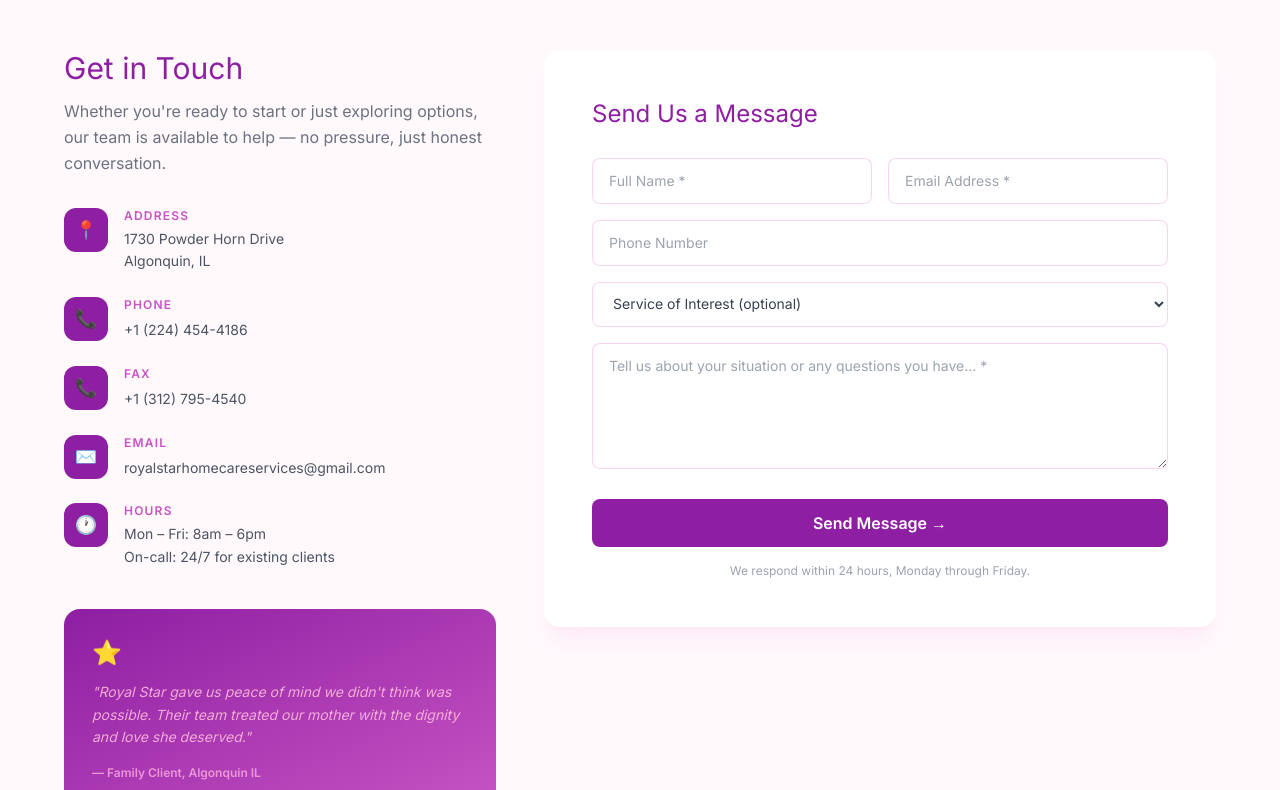
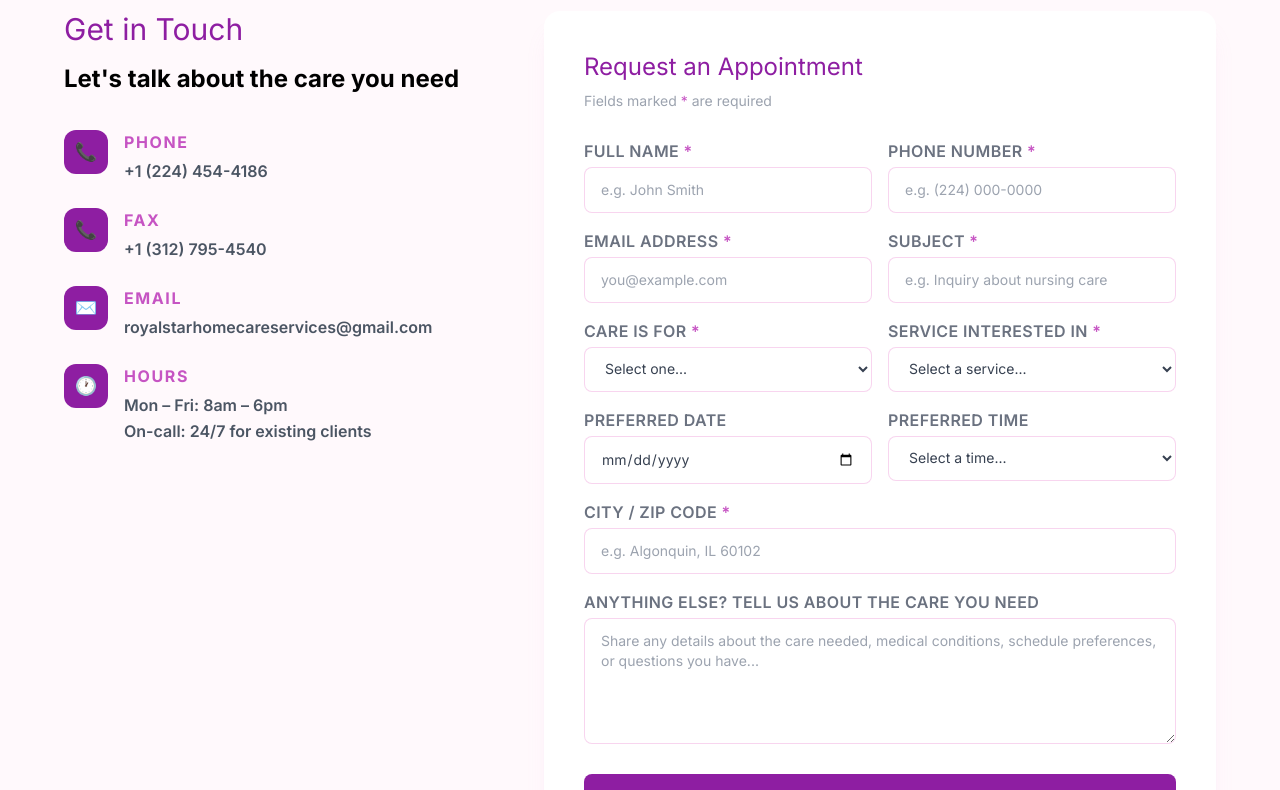
Before and after one commit to dedayorr/Royal-Star-Home-Care, a React (Create React App) app: page /contact in a window 1280 px wide. Shown: the part 520-1310 px from the top of the page. Built offline with nearby package versions, Linux system fonts and the light colour scheme.

Commit message:
appointment

```diff
--- a/src/pages/Contact.js
+++ b/src/pages/Contact.js
@@ -4,12 +4,10 @@
 const inputCls =
   "w-full px-4 py-3 rounded-lg border border-soft/40 text-sm text-gray-700 outline-none focus:border-secondary transition-colors bg-white font-sans";
 
+const selectCls = (val) =>
+  `${inputCls} ${!val ? "text-gray-400" : "text-gray-700"}`;
+
 const info = [
-  {
-    icon: "📍",
-    label: "Address",
-    value: "1730 Powder Horn Drive\nAlgonquin, IL",
-  },
   {
     icon: "📞",
     label: "Phone",
@@ -38,9 +36,14 @@
 export default function Contact() {
   const [form, setForm] = useState({
     name: "",
+    phone: "",
     email: "",
-    phone: "",
+    subject: "",
+    careFor: "",
     service: "",
+    preferredDate: "",
+    preferredTime: "",
+    cityZip: "",
     message: "",
   });
   const [submitted, setSubmitted] = useState(false);
@@ -59,7 +62,7 @@
           >
             Book An Appointment
           </h1>
-          <p className="text-white max-w-xl mx-auto leading-relaxed text-[20px]">
+          <p className="text-white max-w-xl mx-auto leading-relaxed text-[18px]">
             Request care or a free consultation. Share a few details and our
             team will reach out — no obligation, and help is available 24/7.
           </p>
@@ -68,14 +71,14 @@
 
       <section className="section-pad bg-blush/10">
         <div className="container-max grid grid-cols-1 lg:grid-cols-5 gap-12 items-start">
+
           {/* Info */}
           <AnimatedSection direction="left" className="lg:col-span-2">
             <h2 className="font-serif text-3xl text-primary mb-3">
               Get in Touch
             </h2>
-            <p className="text-gray-500 leading-relaxed mb-8">
-              Whether you're ready to start or just exploring options, our team
-              is available to help — no pressure, just honest conversation.
+            <p className="leading-relaxed mb-8 text-black text-2xl font-bold">
+              Let's talk about the care you need
             </p>
             <div className="flex flex-col gap-6 mb-10">
               {info.map((item) => (
@@ -84,18 +87,18 @@
                     {item.icon}
                   </div>
                   <div>
-                    <div className="text-xs font-semibold tracking-widest uppercase text-secondary mb-1">
+                    <div className="font-bold text-l tracking-widest uppercase text-secondary mb-1">
                       {item.label}
                     </div>
                     {item.href ? (
                       <a
                         href={item.href}
-                        className="text-sm text-gray-600 leading-relaxed hover:text-primary transition-colors break-words whitespace-pre-line"
+                        className="font-semibold text-gray-600 leading-relaxed hover:text-primary transition-colors break-words whitespace-pre-line "
                       >
                         {item.value}
                       </a>
                     ) : (
-                      <div className="text-sm text-gray-600 leading-relaxed whitespace-pre-line">
+                      <div className="font-semibold text-gray-600 leading-relaxed whitespace-pre-line ">
                         {item.value}
                       </div>
                     )}
@@ -104,18 +107,16 @@
               ))}
             </div>
 
-            {/* Testimonial */}
-            <div className="bg-gradient-to-br from-primary to-secondary rounded-2xl p-7 text-blush">
-              <div className="text-2xl mb-3">⭐</div>
-              <p className="text-sm leading-relaxed text-blush/85 italic">
-                "Royal Star gave us peace of mind we didn't think was possible.
-                Their team treated our mother with the dignity and love she
-                deserved."
+            {/* Reassurance card */}
+            {/* <div className="bg-gradient-to-br from-primary to-secondary rounded-2xl p-7 text-blush">
+              <div className="text-3xl mb-3">💜</div>
+              <h4 className="font-serif text-lg mb-2">We're Here for You</h4>
+              <p className="text-sm leading-relaxed text-blush/85">
+                Whether you're just exploring options or ready to start, our
+                care coordinators are available to guide you every step of the
+                way — with no pressure and no obligation.
               </p>
-              <p className="text-xs text-soft font-semibold mt-4">
-                — Family Client, Algonquin IL
-              </p>
-            </div>
+            </div> */}
           </AnimatedSection>
 
           {/* Form */}
@@ -123,35 +124,71 @@
             {submitted ? (
               <div className="bg-gradient-to-br from-primary to-secondary rounded-2xl p-16 text-center text-blush">
                 <div className="text-6xl mb-5">💛</div>
-                <h3 className="font-serif text-3xl mb-3">Message Sent!</h3>
-                <p className="text-blush/80 leading-relaxed">
-                  Thank you for reaching out. A member of our team will contact
-                  you within 24 hours.
+                <h3 className="font-serif text-3xl mb-3">Request Received!</h3>
+                <p className="text-blush/80 leading-relaxed mb-6">
+                  Thank you for reaching out to Royal Star Home Care. A member
+                  of our team will contact you within 24 hours to confirm your
+                  appointment.
                 </p>
+                <button
+                  onClick={() => setSubmitted(false)}
+                  className="bg-white text-primary px-6 py-3 rounded-lg font-semibold hover:bg-blush transition-colors"
+                >
+                  Submit Another Request
+                </button>
               </div>
             ) : (
               <form
-                onSubmit={(e) => {
-                  e.preventDefault();
-                  setSubmitted(true);
-                }}
-                className="bg-white rounded-2xl p-8 md:p-12 shadow-xl shadow-soft/10"
+                onSubmit={(e) => { e.preventDefault(); setSubmitted(true); }}
+                className="bg-white rounded-2xl p-8 md:p-10 shadow-xl shadow-soft/10"
               >
-                <h3 className="font-serif text-2xl text-primary mb-7">
-                  Send Us a Message
+                <h3 className="font-serif text-2xl text-primary mb-2">
+                  Request an Appointment
                 </h3>
+                <p className="text-gray-400 text-sm mb-7">
+                  Fields marked <span className="text-secondary">*</span> are required
+                </p>
+
+                {/* Row 1 — Name & Phone */}
                 <div className="grid grid-cols-1 sm:grid-cols-2 gap-4 mb-4">
+                  <div>
+                    <label className=" font-semibold text-gray-500 uppercase tracking-wide mb-1 block">
+                      Full Name <span className="text-secondary">*</span>
+                    </label>
                     <input
                       name="name"
-                    placeholder="Full Name *"
+                      placeholder="e.g. John Smith"
                       required
                       value={form.name}
                       onChange={onChange}
                       className={inputCls}
                     />
+                  </div>
+                  <div>
+                    <label className=" font-semibold text-gray-500 uppercase tracking-wide mb-1 block">
+                      Phone Number <span className="text-secondary">*</span>
+                    </label>
+                    <input
+                      name="phone"
+                      placeholder="e.g. (224) 000-0000"
+                      type="tel"
+                      required
+                      value={form.phone}
+                      onChange={onChange}
+                      className={inputCls}
+                    />
+                  </div>
+                </div>
+
+                {/* Row 2 — Email & Subject */}
+                <div className="grid grid-cols-1 sm:grid-cols-2 gap-4 mb-4">
+                  <div>
+                    <label className=" font-semibold text-gray-500 uppercase tracking-wide mb-1 block">
+                      Email Address <span className="text-secondary">*</span>
+                    </label>
                     <input
                       name="email"
-                    placeholder="Email Address *"
+                      placeholder="you@example.com"
                       type="email"
                       required
                       value={form.email}
@@ -159,51 +196,135 @@
                       className={inputCls}
                     />
                   </div>
+                  <div>
+                    <label className=" font-semibold text-gray-500 uppercase tracking-wide mb-1 block">
+                      Subject <span className="text-secondary">*</span>
+                    </label>
                     <input
-                  name="phone"
-                  placeholder="Phone Number"
-                  type="tel"
-                  value={form.phone}
+                      name="subject"
+                      placeholder="e.g. Inquiry about nursing care"
+                      required
+                      value={form.subject}
                       onChange={onChange}
-                  className={`${inputCls} mb-4`}
+                      className={inputCls}
                     />
+                  </div>
+                </div>
+
+                {/* Row 3 — Care For & Service */}
+                <div className="grid grid-cols-1 sm:grid-cols-2 gap-4 mb-4">
+                  <div>
+                    <label className=" font-semibold text-gray-500 uppercase tracking-wide mb-1 block">
+                      Care is for <span className="text-secondary">*</span>
+                    </label>
+                    <select
+                      name="careFor"
+                      required
+                      value={form.careFor}
+                      onChange={onChange}
+                      className={selectCls(form.careFor)}
+                    >
+                      <option value="">Select one...</option>
+                      <option>Myself</option>
+                      <option>A Loved One</option>
+                      <option>A Patient / Client</option>
+                    </select>
+                  </div>
+                  <div>
+                    <label className=" font-semibold text-gray-500 uppercase tracking-wide mb-1 block">
+                      Service Interested In <span className="text-secondary">*</span>
+                    </label>
                     <select
                       name="service"
+                      required
                       value={form.service}
                       onChange={onChange}
-                  className={`${inputCls} mb-4 ${
-                    !form.service ? "text-gray-400" : ""
-                  }`}
+                      className={selectCls(form.service)}
                     >
-                  <option value="">Service of Interest (optional)</option>
-                  {[
-                  "Pediatric Nursing",
-                  "Skilled Nursing",
-                  "Companion Services",
-                  "Respite Care",
-                  "Transportation to Doctor's Appointment",
-                    "Not Sure Yet",
-                  ].map((s) => (
-                    <option key={s}>{s}</option>
-                  ))}
+                      <option value="">Select a service...</option>
+                      <option>Pediatric Nursing</option>
+                      <option>Skilled Nursing</option>
+                      <option>Companion Services</option>
+                      <option>Respite Care</option>
+                      <option>Transportation to Doctor's Appointment</option>
+                      <option>Not Sure Yet</option>
                     </select>
+                  </div>
+                </div>
+
+                {/* Row 4 — Preferred Date & Time */}
+                <div className="grid grid-cols-1 sm:grid-cols-2 gap-4 mb-4">
+                  <div>
+                    <label className=" font-semibold text-gray-500 uppercase tracking-wide mb-1 block">
+                      Preferred Date
+                    </label>
+                    <input
+                      name="preferredDate"
+                      type="date"
+                      value={form.preferredDate}
+                      onChange={onChange}
+                      min={new Date().toISOString().split("T")[0]}
+                      className={inputCls}
+                    />
+                  </div>
+                  <div>
+                    <label className=" font-semibold text-gray-500 uppercase tracking-wide mb-1 block">
+                      Preferred Time
+                    </label>
+                    <select
+                      name="preferredTime"
+                      value={form.preferredTime}
+                      onChange={onChange}
+                      className={selectCls(form.preferredTime)}
+                    >
+                      <option value="">Select a time...</option>
+                      <option>Morning (8am – 12pm)</option>
+                      <option>Afternoon (12pm – 4pm)</option>
+                      <option>Evening (4pm – 6pm)</option>
+                      <option>Any Time</option>
+                    </select>
+                  </div>
+                </div>
+
+                {/* Row 5 — City/Zip */}
+                <div className="mb-4">
+                  <label className=" font-semibold text-gray-500 uppercase tracking-wide mb-1 block">
+                    City / ZIP Code <span className="text-secondary">*</span>
+                  </label>
+                  <input
+                    name="cityZip"
+                    placeholder="e.g. Algonquin, IL 60102"
+                    required
+                    value={form.cityZip}
+                    onChange={onChange}
+                    className={inputCls}
+                  />
+                </div>
+
+                {/* Row 6 — Message */}
+                <div className="mb-6">
+                  <label className=" font-semibold text-gray-500 uppercase tracking-wide mb-1 block">
+                    Anything else? Tell us about the care you need
+                  </label>
                   <textarea
                     name="message"
-                  placeholder="Tell us about your situation or any questions you have... *"
-                  required
+                    placeholder="Share any details about the care needed, medical conditions, schedule preferences, or questions you have..."
                     rows={5}
                     value={form.message}
                     onChange={onChange}
-                  className={`${inputCls} resize-y mb-6`}
+                    className={`${inputCls} resize-y`}
                   />
+                </div>
+
                 <button
                   type="submit"
                   className="btn-primary w-full py-4 text-base"
                 >
-                  Send Message →
+                  Request Appointment →
                 </button>
-                <p className="text-xs text-gray-400 text-center mt-4">
-                  We respond within 24 hours, Monday through Friday.
+                <p className=" text-gray-400 text-center mt-4">
+                  We respond within 24 hours, Monday through Friday. For urgent
+                  care needs, please call us directly.
                 </p>
               </form>
             )}
```
Lines whose indentation alone changed are shown as unchanged.
